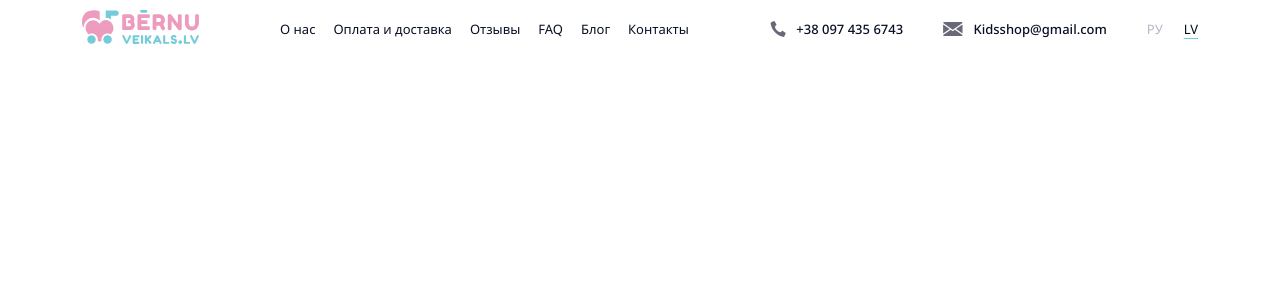
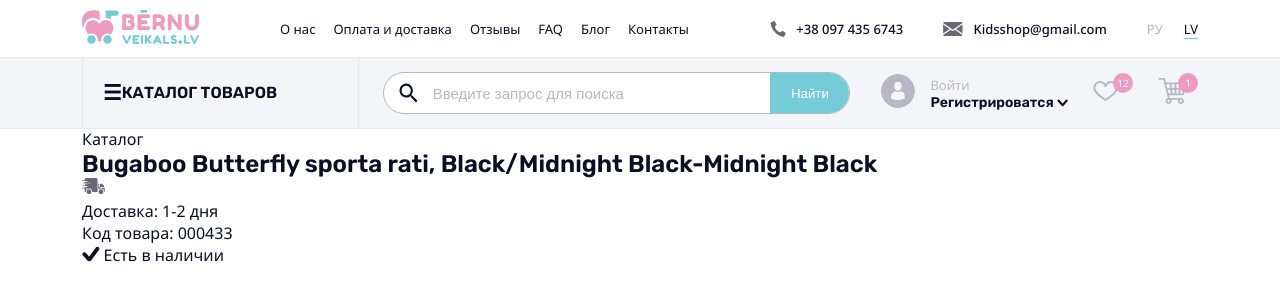
Before and after one commit to Nekiyorik/Bernu-Veikals, a PHP site: page /product.html in a window 1280 px wide. Shown: the top 301 px of the page. Run offline with PHP 8.4, Linux system fonts and the light colour scheme; some web fonts are replaced.

Commit message:
product
создал старницу, перенастроил иконки

```diff
--- a/css/iconstyle.css
+++ b/css/iconstyle.css
@@ -1,10 +1,10 @@
 @font-face {
   font-family: 'icomoon';
-  src:  url('../fonts/icomoon.eot?193fpm');
-  src:  url('../fonts/icomoon.eot?193fpm#iefix') format('embedded-opentype'),
-    url('../fonts/icomoon.ttf?193fpm') format('truetype'),
-    url('../fonts/icomoon.woff?193fpm') format('woff'),
-    url('../fonts/icomoon.svg?193fpm#icomoon') format('svg');
+  src:  url('../font/icomoon.eot');
+  src:  url('../font/icomoon.eot') format('embedded-opentype'),
+    url('../font/icomoon.ttf') format('truetype'),
+    url('../font/icomoon.woff') format('woff'),
+    url('../font/icomoon.svg') format('svg');
   font-weight: normal;
   font-style: normal;
   font-display: block;
--- a/css/style.css
+++ b/css/style.css
@@ -593,3 +593,15 @@ h2{
   color: #B7B8C5;
   margin-left: 5px;
 }
+
+/* страница товара */
+
+.product-page{
+
+}
+.product-page__img{
+
+}
+.product-page__info{
+
+}
--- a/index.html
+++ b/index.html
@@ -8,6 +8,7 @@
     <link rel="stylesheet" type="text/css" href="slick/slick.css"/>
     <link rel="stylesheet" href="css/iconstyle.css">
     <link rel="stylesheet" href="css/style.css">
+    <link rel="icon" href="img/icon-logo.png">
 </head>
 <body>
     <header>
--- a/product.html
+++ b/product.html
@@ -8,6 +8,7 @@
     <link rel="stylesheet" type="text/css" href="slick/slick.css"/>
     <link rel="stylesheet" href="css/iconstyle.css">
     <link rel="stylesheet" href="css/style.css">
+    <link rel="icon" href="img/icon-logo.png">
 </head>
 <body>
     <header>
@@ -52,7 +53,210 @@
         </div>
     </header>
     <main>
+        <nav>
+            <div class="wrapper">
+                <div class="nav-burger" id="catalogButton">
+                    <p>
+                        <span>☰</span> каталог товаров
+                    </p>
+                </div>
+                <article id="catalog">
+                    <ul id="category">
+                        <li class="category-item">
+                            <p>
+                                <img src="img/svg/baby carriage.svg" alt="carriage">
+                                Коляски
+                            </p>
+                            <span>
+                                <img src="img/svg/arrow-right.svg" alt="arrow-right">
+                            </span>
+                        </li>
+                        <li class="category-item">
+                            <p>
+                                <img src="img/svg/Auto-chair.svg" alt="carriage">
+                                Автокресла
+                            </p>
+                            <span>
+                                <img src="img/svg/arrow-right.svg" alt="arrow-right">
+                            </span>
+                        </li>
+                        <li class="category-item">
+                            <p>
+                                <img src="img/svg/Baby bed.svg" alt="carriage">
+                                Детская комната
+                            </p>
+                            <span>
+                                <img src="img/svg/arrow-right.svg" alt="arrow-right">
+                            </span>
+                        </li>
+                        <li class="category-item">
+                            <p>
+                                <img src="img/svg/Bycicle.svg" alt="Bycicle">
+                                Транспорт и спорт
+                            </p>
+                            <span>
+                                <img src="img/svg/arrow-right.svg" alt="arrow-right">
+                            </span>
+                        </li>
+                        <li class="category-item">
+                            <p>
+                                <img src="img/svg/Toys.svg" alt="Toys">
+                                Игрушки и игры
+                            </p>
+                            <span>
+                                <img src="img/svg/arrow-right.svg" alt="arrow-right">
+                            </span>
+                        </li>
+                        <li class="category-item">
+                            <p>
+                                <img src="img/svg/Clothes.svg" alt="Clothes">
+                                Одежда и обувь
+                            </p>
+                            <span>
+                                <img src="img/svg/arrow-right.svg" alt="arrow-right">
+                            </span>
+                        </li>
+                        <li class="category-item">
+                            <p>
+                                <img src="img/svg/Mom.svg" alt="Mom">
+                                Товары для мамочек
+                            </p>
+                            <span>
+                                <img src="img/svg/arrow-right.svg" alt="arrow-right">
+                            </span>
+                        </li>
+                        <li class="category-item">
+                            <p>
+                                <img src="img/svg/Powder.svg" alt="Powder">
+                                Гигиена и уход
+                            </p>
+                            <span>
+                                <img src="img/svg/arrow-right.svg" alt="arrow-right">
+                            </span>
+                        </li>
+                        <li class="category-item">
+                            <p>
+                                <img src="img/svg/Baby bootle.svg" alt="bootle">
+                                Кормление
+                            </p>
+                            <span>
+                                <img src="img/svg/arrow-right.svg" alt="arrow-right">
+                            </span>
+                        </li>
+                        <li class="category-item">
+                            <p>
+                                <img src="img/svg/Gift.svg" alt="Mom">
+                                Детксие подарки
+                            </p>
+                            <span>
+                                <img src="img/svg/arrow-right.svg" alt="arrow-right">
+                            </span>
+                        </li>
+                        <li class="category-item">
+                            <p>
+                                <img src="img/svg/Chreestmas tree.svg" alt="tree">
+                                Елки и игрушки
+                            </p>
+                            <span>
+                                <img src="img/svg/arrow-right.svg" alt="arrow-right">
+                            </span>
+                        </li>
+                        <li class="category-item">
+                            <p>
+                                <img src="img/svg/Gift card.svg" alt="card">
+                                Подарочные карты
+                            </p>
+                            <span>
+                                <img src="img/svg/arrow-right.svg" alt="arrow-right">
+                            </span>
+                        </li>
+                    </ul>
+                </article>
+                <div class="nav-aside">
+                    <div class="nav__search">
+                        <label for="search">
+                            <img src="img/svg/search.svg" alt="#">
+                            <input type="text" id="search" placeholder="Введите запрос для поиска">
+                        </label>
+                        <button type="submit" for="search" class="blue">
+                            Найти
+                        </button>
+                    </div>
+                    <div class="nav__user">
+                        <div class="user-account">
+                            <a href="#">
+                                <img src="img/svg/user-acc.svg" alt="user">
+                            </a>
+                            <div class="user-account__sign">
+                                <a href="#" id="signIn">Войти</a>
+                                <a href="#" id="signUp">
+                                    Регистрироватся
+                                    <img src="img/svg/arrow-down.svg" alt="arrow-down">
+                                </a>
+                            </div>
+                        </div>
+                        <div class="user-favour user-icon">
+                            <a href="#">
+                                <img src="img/svg/favour.svg" alt="#">
+                                <span class="pink">
+                                    12
+                                </span>
+                            </a>
+                        </div>
+                        <div class="user-cart user-icon">
+                            <a href="#">
+                                <img src="img/svg/cart.svg" alt="#">
+                                <span class="pink">
+                                    1
+                                </span>
+                            </a>
+                        </div>
+                    </div>
+                </div>
+            </div>
+        </nav>
+        <article class="bread">
+            <div class="wrapper">
+                <ol>
+                    <li>
+                        <a href="index.html">Каталог</a>
+                    </li>
+                </ol>
+            </div>
+        </article>
+        <article class="product-page">
+            <div class="wrapper">
+                <h1>Bugaboo Butterfly sporta rati, Black/Midnight Black-Midnight Black</h1>
+                <div class="product-page__img">
 
+                </div>
+                <div class="product-page__actions">
+                    <div class="product-page__actions-info">
+                        <div class="product-page__actions-wrap">
+                            <div class="product-page__info-del">
+                                <img src="img/product/product-icon/Delivery 2.svg" alt="#">
+                                <p>Доставка: 1-2 дня</p>
+                            </div>
+                            <div class="product-page__info-id">
+                                <span>Код товара:</span>
+                                <span>000433</span>
+                            </div>
+
+                        </div>
+                        <div class="product-page__actions-avail">
+                            <p><span class="icon-check"></span> Есть в наличии</p>
+                        </div>
+
+                    </div>
+                    <div class="product-page__info-buy">
+
+                    </div>
+                    <div class="product-page__info-smm">
+
+                    </div>
+                </div>
+            </div>
+        </article>
     </main>
     <footer></footer>
     <script src="js/jquery-3.4.1.js"></script>
```
Also changed, not shown: img/icon-logo.png (added).
